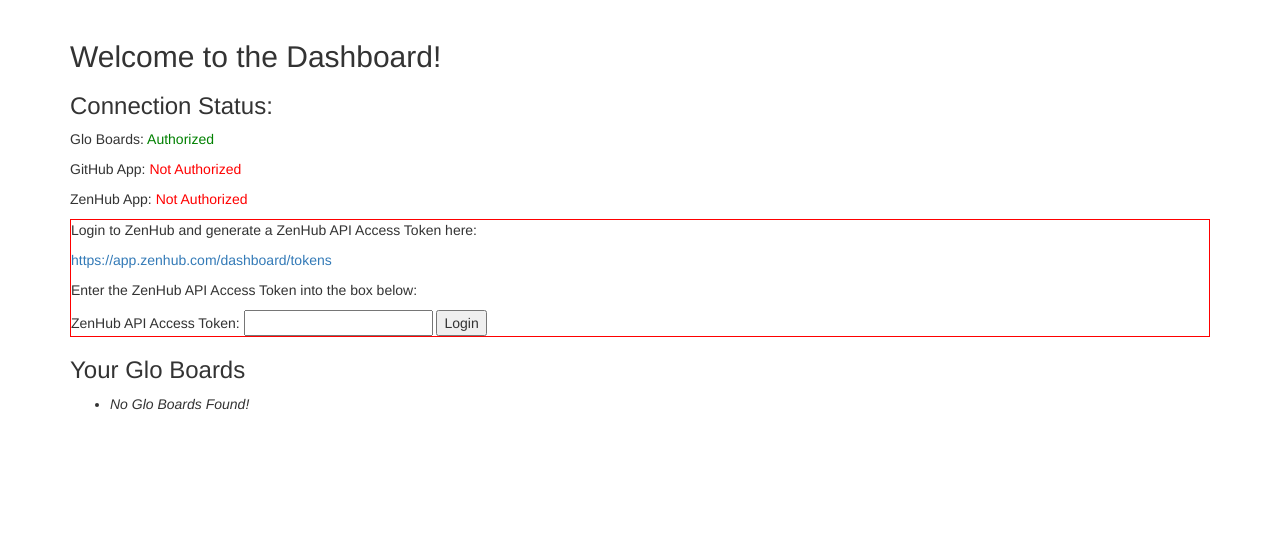
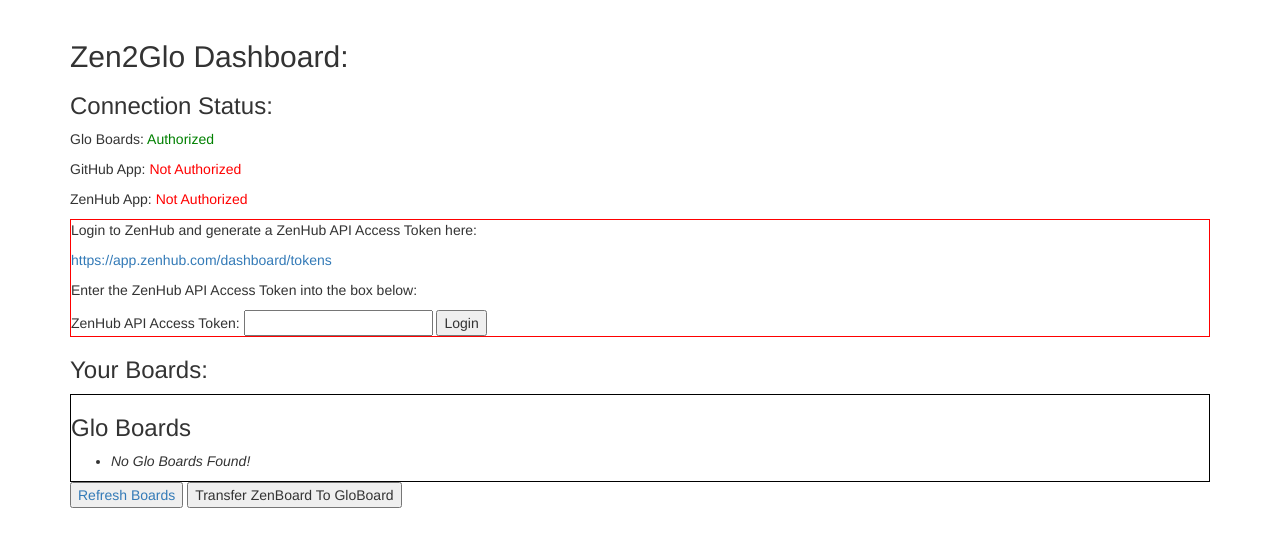
Before and after one commit to droidmonkey/zen2glo, a Flask app: template app/templates/dashboard.html in a window 1280 px wide. Shown: the part 52-599 px from the top of the page. Run offline with Flask 2, Linux system fonts and the light colour scheme; the template is opened without the code that fills it, so the values that code supplies are empty; some libraries are stand-ins or nearby versions.

Commit message:
Updated Looks

```diff
--- a/app/templates/dashboard.html
+++ b/app/templates/dashboard.html
@@ -24,6 +24,21 @@
 .boxed {
 	border: 1px solid red ;
   }
+#wrapper {
+	border: 1px solid black;
+	overflow: hidden; /* add this to contain floated children */
+}
+#GloDiv {
+	float:left;
+}
+#LeftArrow{
+	float:left;
+	width: 300px;
+	padding-left: 50px;
+}
+#ZenDiv {
+	float: left;
+}
 </style>
 {% endblock %}
 
@@ -32,7 +47,7 @@
 {% block content %}
 {{ super() }}
 <div class="container">
-	<h2>Welcome to the Dashboard!</h2>
+	<h2>Zen2Glo Dashboard:</h2>
 	<h3>Connection Status:</h3>
 	<p>Glo Boards: <font color="green">Authorized</font></p>
 	{% if session.github_token %}
@@ -56,7 +71,10 @@
 	{% endif %}
 
 	<form action="/dashboard/match" method="GET">
-	<h3>Your Glo Boards</h3>
+	<h3>Your Boards:</h3>
+	<div id="wrapper">
+		<div id="GloDiv">
+			<h3>Glo Boards</h3>
 			<ul>
 				{% for board in glo_data %}
 				<li><input type="radio" value="{{board.id}}" name="glo_board_id" /> <a href="https://app.gitkraken.com/glo/board/{{board.id}}" target="_blank">{{board.name}} ({{board.cards|length}} cards)</a></li>
@@ -64,9 +82,15 @@
 				<li><em>No Glo Boards Found!</em></li>
 				{% endfor %}
 			</ul>
-
+		</div>
 		{% if session.github_token and session.zenhub_token %}
-	<h3>Your ZenHub Boards</h3>
+		<div id="LeftArrow">
+			<img src="static/arrowLeft.jpg" width="200">
+		</div>
+		{% endif %}
+		<div id="ZenDiv">
+			{% if session.github_token and session.zenhub_token %}
+			<h3>ZenHub Boards</h3>
 			<ul>
 				{% for board in session.zenhub_boards %}
 				<li><input type="radio" value="{{board.repo_name}}" name="zen_board_id" /> <a href="/dashboard/zenhub/{{board.repo_name}}">{{board.repo_name}}</a></li>
@@ -74,10 +98,14 @@
 				<li><em>No ZenHub Workspaces Found!</em></li>
 				{% endfor %}
 			</ul>
-	<a href="/dashboard/zenhub-refresh"><button>Refresh ZenHub Boards</button></a>
+
 			<br/><br/>
-	<input type="submit" value="Transfer Zen 2 Glo" />
+
 		{% endif %}
+		</div>
+	</div>
+	<a href="/dashboard/zenhub-refresh"><button>Refresh Boards</button></a>
+	<input type="submit" value="Transfer ZenBoard To GloBoard" />
 	</form>
 </div>
 {% endblock %}
```
Also changed, not shown: app/templates/index.html (+9 -2 lines), app/static/arrowLeft.jpg (added), app/static/space.jpg (added). Lines whose indentation alone changed are shown as unchanged.
